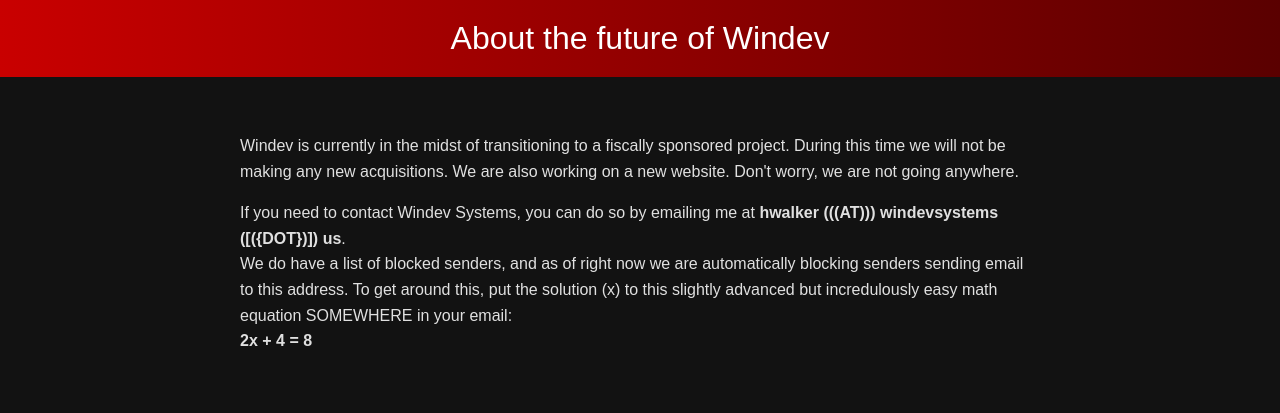
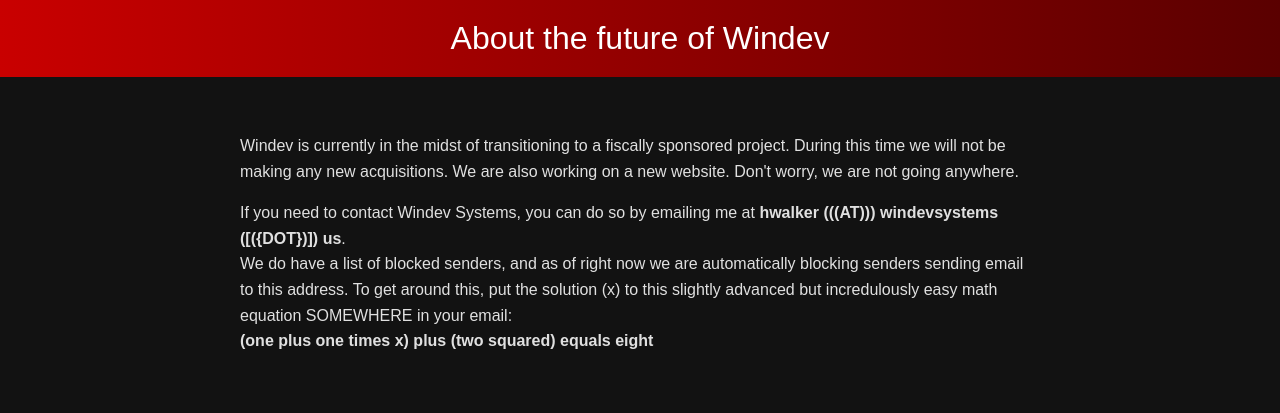
Before and after one commit to WindevSystems/TmpWebsite, a plain HTML site: page index.html in a window 1280 px wide. Drawn offline with Linux system fonts and the light colour scheme.

Commit message:
DIRTY FUCKING RUST BUCKET WIREBACK OIL DRINKING CLANKERS

```diff
--- a/index.html
+++ b/index.html
@@ -44,7 +44,7 @@
     <p>
       If you need to contact Windev Systems, you can do so by emailing me at <strong>hwalker (((AT))) windevsystems ([({DOT})]) us</strong>.<br />
 	  We do have a list of blocked senders, and as of right now we are automatically blocking senders sending email to this address. To get around this,
-	  put the solution (x) to this slightly advanced but incredulously easy math equation SOMEWHERE in your email:<br /> <strong>2x + 4 = 8</strong>
+	  put the solution (x) to this slightly advanced but incredulously easy math equation SOMEWHERE in your email:<br /> <strong>(one plus one times x) plus (two squared) equals eight</strong>
     </p>
   </main>
 </body>
```
